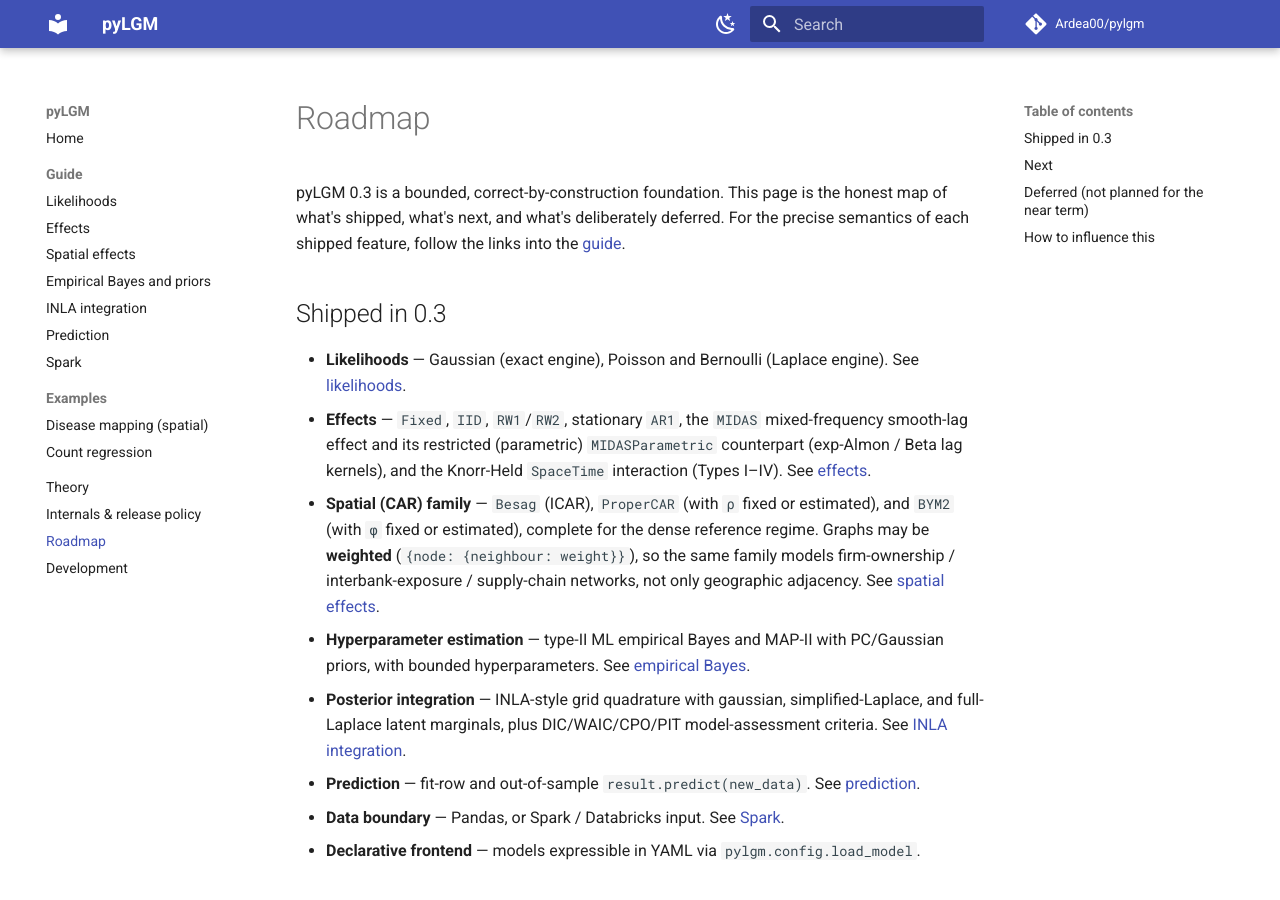
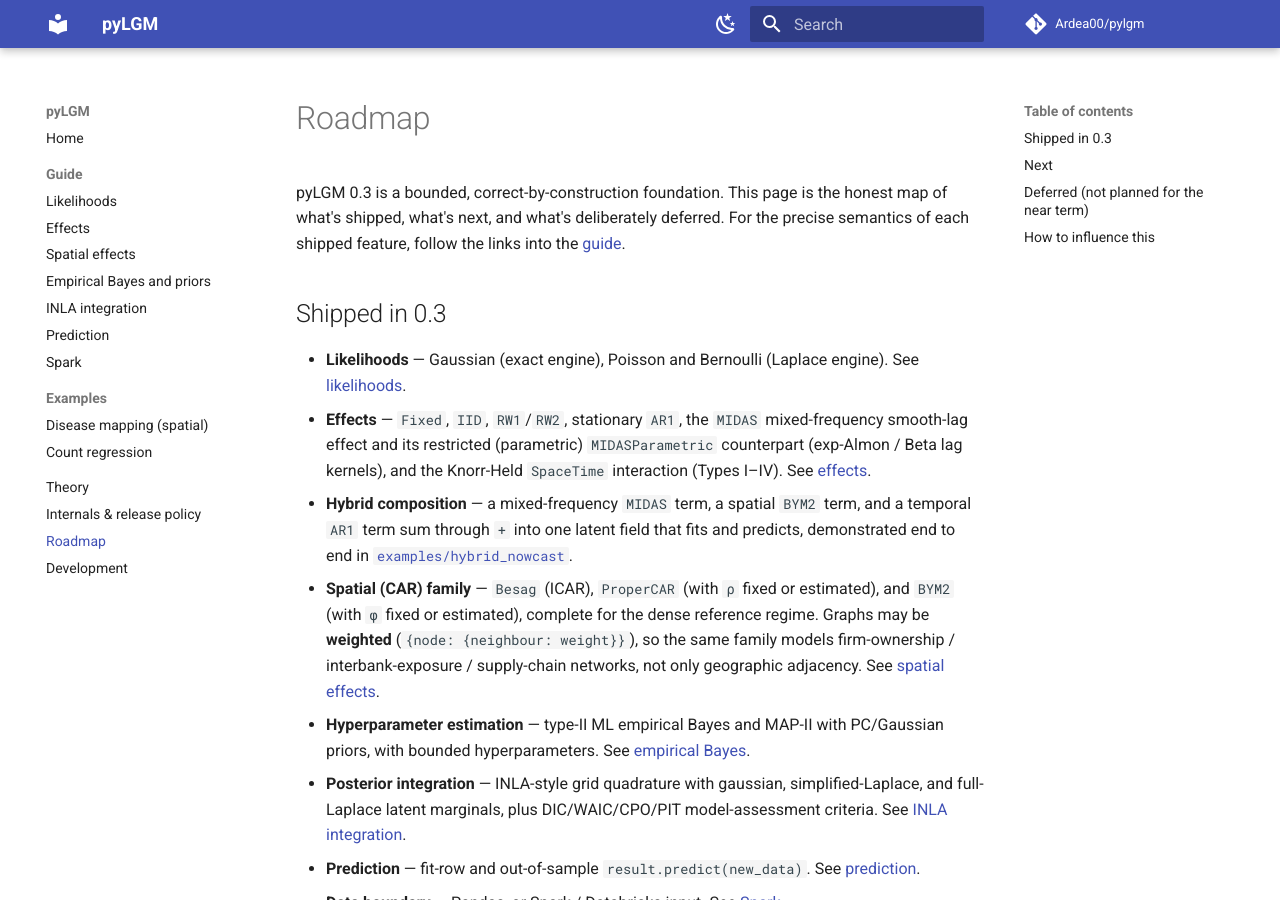
Before and after one commit to Ardea00/pylgm, an MkDocs documentation site: the page built from docs/roadmap.md, in a window 1280 px wide and 900 px high. Built offline with MkDocs 1.6.1 and Material for MkDocs 9.7.7, drawn with Linux system fonts in a browser that asks for light colours; comment, search, counter and statistics services are not loaded.

Commit message:
docs: note hybrid MIDAS+BYM2+AR1 composition shipped (example)

```diff
--- a/docs/roadmap.md
+++ b/docs/roadmap.md
@@ -13,6 +13,10 @@ For the precise semantics of each shipped feature, follow the links into the
   mixed-frequency smooth-lag effect and its restricted (parametric)
   `MIDASParametric` counterpart (exp-Almon / Beta lag kernels), and the
   Knorr-Held `SpaceTime` interaction (Types I–IV). See [effects](effects.md).
+- **Hybrid composition** — a mixed-frequency `MIDAS` term, a spatial `BYM2`
+  term, and a temporal `AR1` term sum through `+` into one latent field that
+  fits and predicts, demonstrated end to end in
+  [`examples/hybrid_nowcast`](https://github.com/Ardea00/pylgm/tree/main/examples/hybrid_nowcast).
 - **Spatial (CAR) family** — `Besag` (ICAR), `ProperCAR` (with `ρ` fixed or
   estimated), and `BYM2` (with `φ` fixed or estimated), complete for the dense
   reference regime. Graphs may be **weighted** (`{node: {neighbour: weight}}`),
```
